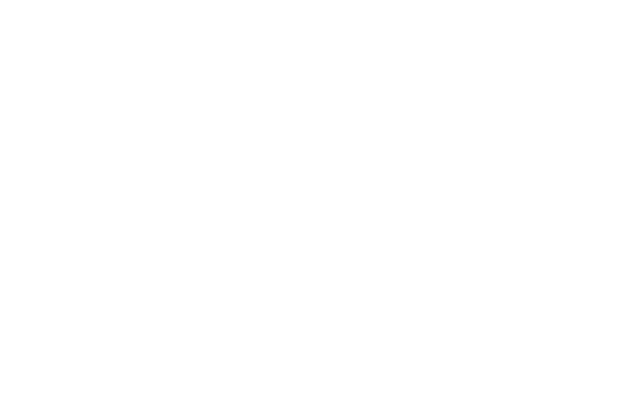
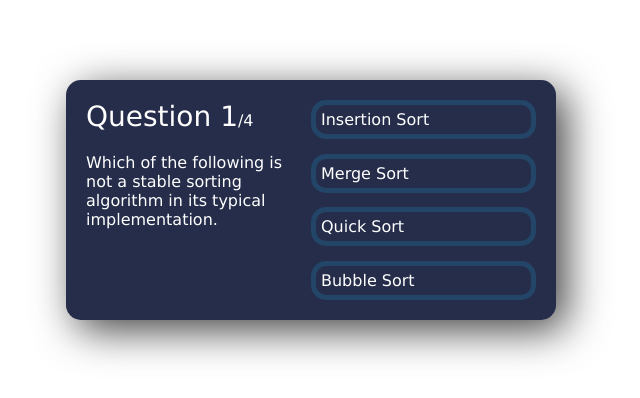
Before and after one commit to AvishJ03/KJSCE-Hack-6.0, a React (Create React App) app: page / in a window 1280 px wide. Shown: the part 200-598 px from the top of the page, without its empty margins (329-969 px from the left). Built offline with nearby package versions, Linux system fonts and the light colour scheme.

Commit message:
quiz page

```diff
--- a/src/App.js
+++ b/src/App.js
@@ -1,5 +1,8 @@
+import React from 'react'
+import Quiz from './components/quiz/Quiz';
 function App() {
-  return <div className="App"></div>;
+  return <div className="App"><Quiz/>
+  </div>;
 }
 
 export default App;
--- /dev/null
+++ b/src/components/quiz/Quiz.css
@@ -0,0 +1,108 @@
+body {
+    margin: 0;
+    font-family: -apple-system, BlinkMacSystemFont, 'Segoe UI', 'Roboto', 'Oxygen',
+      'Ubuntu', 'Cantarell', 'Fira Sans', 'Droid Sans', 'Helvetica Neue',
+      sans-serif;
+    -webkit-font-smoothing: antialiased;
+    -moz-osx-font-smoothing: grayscale;
+  }
+  * {
+    font-family: "Verdana", cursive, sans-serif;
+    color: #ffffff;
+  }
+
+  body {
+    background-color: #ffffff;
+    display: flex;
+    justify-content: center;
+    align-items: center;
+    min-height: 100vh;
+  }
+
+  .quiz-app {
+    background-color: #252d4a;
+    width: 450px;
+    min-height: 200px;
+    height: min-content;
+    border-radius: 15px;
+    padding: 20px;
+    box-shadow: 10px 10px 42px 0px rgba(0, 0, 0, 0.75);
+    display: flex;
+    justify-content: space-evenly;
+  }
+
+  .score-section {
+    display: flex;
+    font-size: 24px;
+    align-items: center;
+  }
+
+  /* QUESTION/TIMER/LEFT SECTION */
+  .question-section {
+    width: 100%;
+    position: relative;
+  }
+
+  .question-count {
+    margin-bottom: 20px;
+  }
+
+  .question-count span {
+    font-size: 28px;
+  }
+
+  .question-text {
+    margin-bottom: 12px;
+  }
+
+  .timer-text {
+    background: rgb(230, 153, 12);
+    padding: 15px;
+    margin-top: 20px;
+    margin-right: 20px;
+    border: 5px solid rgb(255, 189, 67);
+    border-radius: 15px;
+    text-align: center;
+  }
+
+  /* ANSWERS/RIGHT SECTION */
+  .answer-section {
+    width: 100%;
+    display: flex;
+    flex-direction: column;
+    justify-content: space-between;
+  }
+
+  button {
+    width: 100%;
+    font-size: 16px;
+    color: #ffffff;
+    background-color: #252d4a;
+    border-radius: 15px;
+    display: flex;
+    padding: 5px;
+    justify-content: flex-start;
+    align-items: center;
+    border: 5px solid #234668;
+    cursor: pointer;
+  }
+
+  .correct {
+    background-color: #2f922f;
+  }
+
+  .incorrect {
+    background-color: #ff3333;
+  }
+
+  button:hover {
+    background-color: #555e7d;
+  }
+
+  button:focus {
+    outline: none;
+  }
+
+  button svg {
+    margin-right: 5px;
+  }
--- /dev/null
+++ b/src/components/quiz/Quiz.js
@@ -0,0 +1,83 @@
+import React, { useState } from 'react';
+import './Quiz.css'
+
+const Quiz = () => {
+    const questions = [
+		{
+			questionText: 'Which of the following is not a stable sorting algorithm in its typical implementation.',
+			answerOptions: [
+				{ answerText: 'Insertion Sort', isCorrect: false },
+				{ answerText: 'Merge Sort', isCorrect: false },
+				{ answerText: 'Quick Sort', isCorrect: true },
+				{ answerText: 'Bubble Sort', isCorrect: false },
+			],
+		},
+		{
+			questionText: 'Which of the following sorting algorithms in its typical implementation gives best performance when applied on an array which is sorted or almost sorted',
+			answerOptions: [
+				{ answerText: 'Quick sort', isCorrect: false },
+				{ answerText: 'Insertion sort', isCorrect: true },
+				{ answerText: 'Heap sort', isCorrect: false },
+				{ answerText: 'Merge sort', isCorrect: false },
+			],
+		},
+		{
+			questionText: 'Given an unsorted array. The array has this property that every element in array is at most k distance from its position in sorted array where k is a positive integer smaller than size of array. Which sorting algorithm can be easily modified for sorting this array and what is the obtainable time complexity?',
+			answerOptions: [
+				{ answerText: 'Heap Sort with time complexity O(nLogk)', isCorrect: true },
+				{ answerText: 'Insertion Sort with time complexity O(kn)', isCorrect: false },
+				{ answerText: 'Quick Sort with time complexity O(kLogk)', isCorrect: false },
+				{ answerText: 'Merge Sort with time complexity O(kLogk)', isCorrect: false },
+			],
+		},
+		{
+			questionText: 'Which of the following is not true about comparison based sorting algorithms?',
+			answerOptions: [
+				{ answerText: 'The minimum possible time complexity of a comparison based sorting algorithm is O(nLogn) for a random input array', isCorrect: false },
+				{ answerText: '	Any comparison based sorting algorithm can be made stable by using position as a criteria when two elements are compared', isCorrect: false },
+				{ answerText: 'Counting Sort is not a comparison based sorting algorithm', isCorrect: false },
+				{ answerText: 'Heap Sort is not a comparison based sorting algorithm.', isCorrect: true },
+			],
+		},
+	];
+
+	const [currentQuestion, setCurrentQuestion] = useState(0);
+	const [showScore, setShowScore] = useState(false);
+	const [score, setScore] = useState(0);
+
+	const handleAnswerOptionClick = (isCorrect) => {
+		if (isCorrect) {
+			setScore(score + 1);
+		}
+
+		const nextQuestion = currentQuestion + 1;
+		if (nextQuestion < questions.length) {
+			setCurrentQuestion(nextQuestion);
+		} else {
+			setShowScore(true);
+		}
+	};
+  return (
+    <div className='quiz-app' >{showScore ? (
+        <div className='score-section'>
+            You scored {score} out of {questions.length}
+        </div>
+    ) : (
+        <>
+            <div className='question-section'>
+                <div className='question-count'>
+                    <span>Question {currentQuestion + 1}</span>/{questions.length}
+                </div>
+                <div className='question-text'>{questions[currentQuestion].questionText}</div>
+            </div>
+            <div className='answer-section'>
+                {questions[currentQuestion].answerOptions.map((answerOption) => (
+                    <button onClick={() => handleAnswerOptionClick(answerOption.isCorrect)}>{answerOption.answerText}</button>
+                ))}
+            </div>
+        </>
+    )}</div>
+  )
+}
+
+export default Quiz
```
Also changed, not shown: 1 other file (tests, documents, lock files or other folders).
